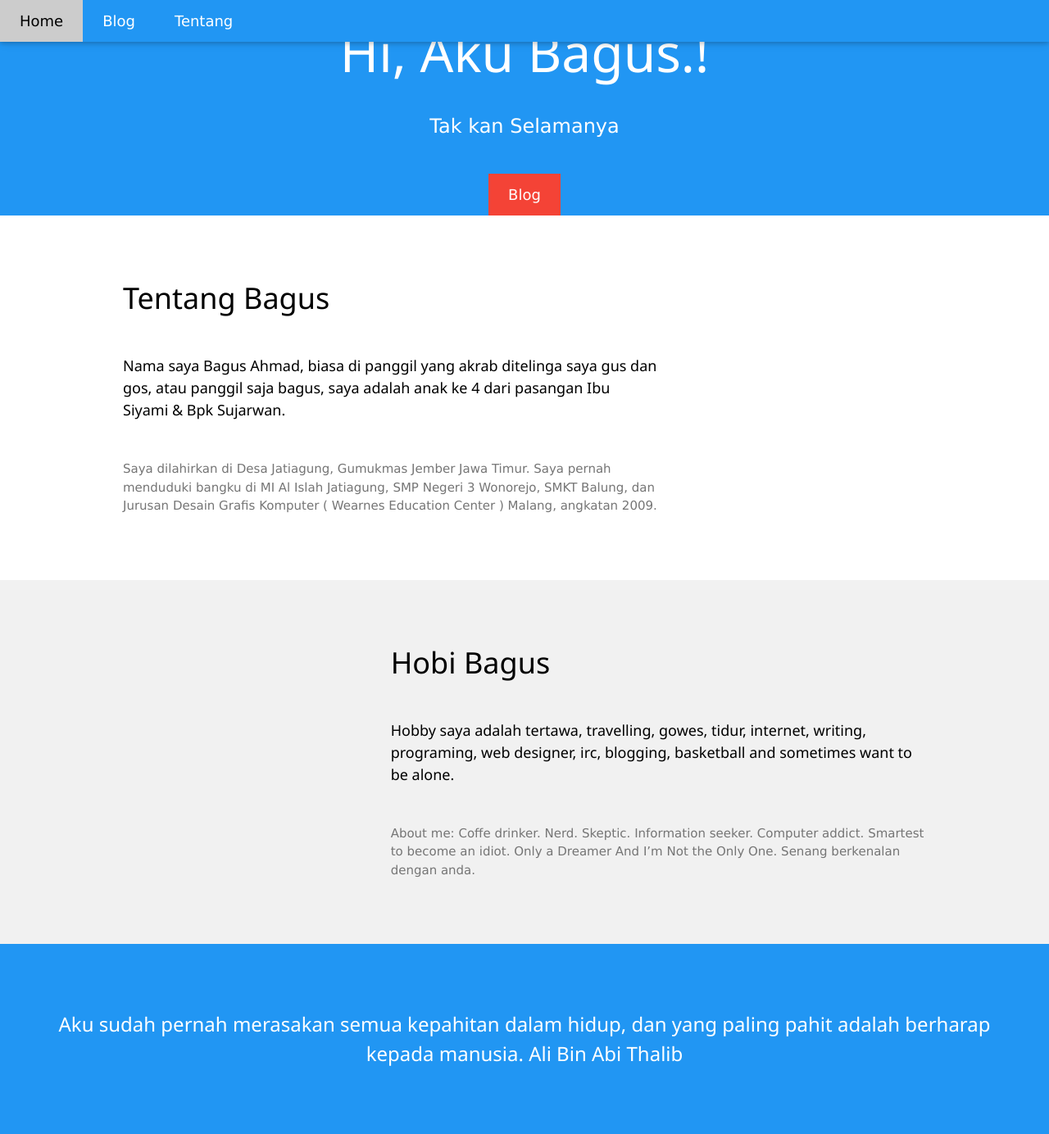
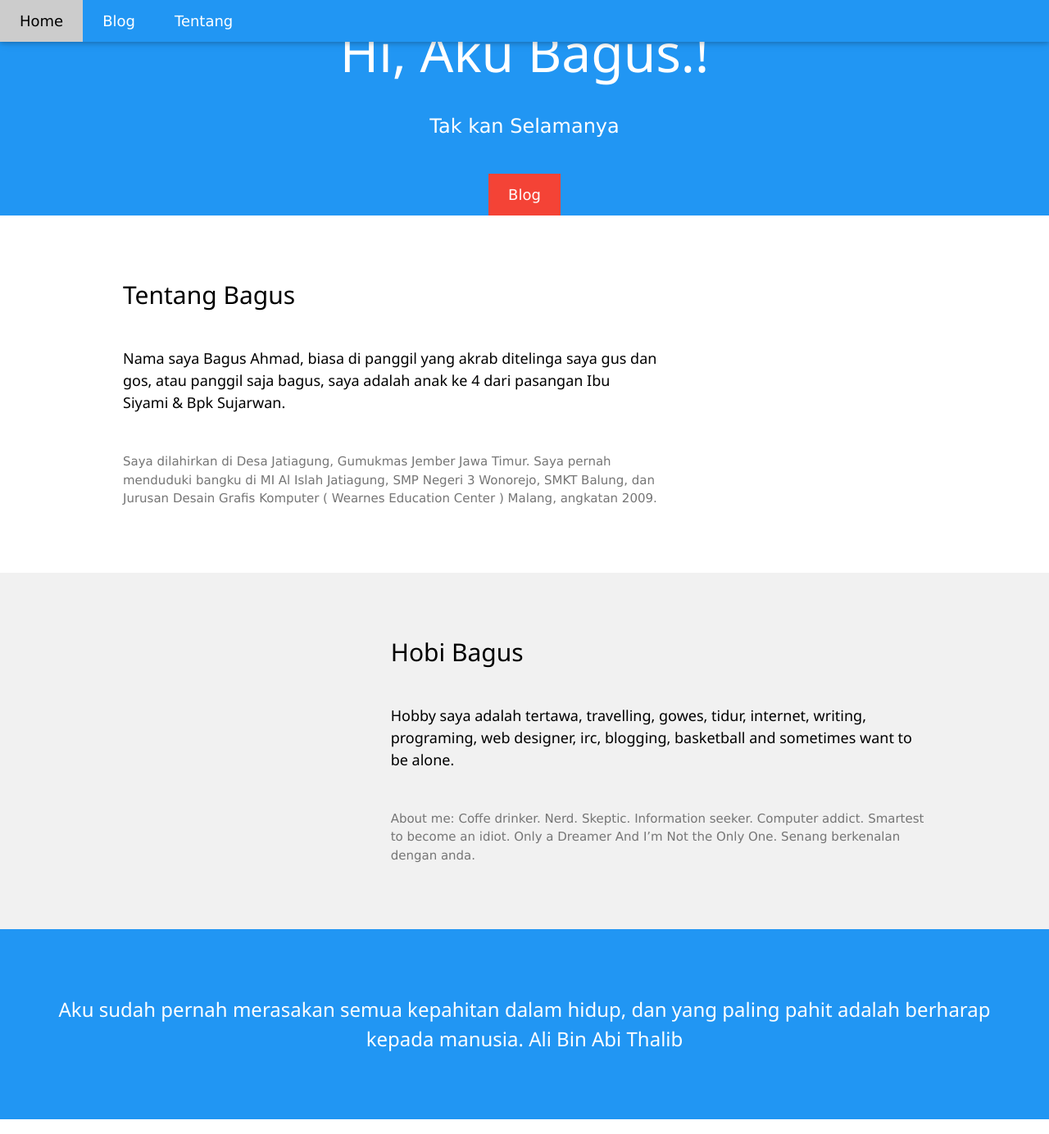
Before and after one commit to Bagus18/Bagus18.github.io, a Jekyll site: the page built from index.md, in a window 1280 px wide and 1384 px high. Shown: the whole window at 82% size. Built offline with Jekyll 4.4.1, drawn with Linux system fonts in a browser that asks for light colours; nearby versions of some CDN libraries; library files that are not in the unit come from our copies.

Commit message:
Update Thu, Nov 02, 2017  3:38:57 PM

```diff
--- a/_layouts/bagus.html
+++ b/_layouts/bagus.html
@@ -14,7 +14,7 @@
 <div class="w3-row-padding w3-padding-64 w3-container">
   <div class="w3-content">
     <div class="w3-twothird">
-      <h1>Tentang Bagus</h1>
+      <h2>Tentang Bagus</h2>
       <h5 class="w3-padding-32">Nama saya Bagus Ahmad, biasa di panggil yang akrab ditelinga saya gus dan gos, atau panggil saja bagus, saya adalah anak ke 4 dari pasangan Ibu Siyami & Bpk Sujarwan.</h5>
 <p class="w3-text-grey">Saya dilahirkan di Desa Jatiagung, Gumukmas Jember Jawa Timur. Saya pernah menduduki bangku di MI Al Islah Jatiagung, SMP Negeri 3 Wonorejo, SMKT Balung, dan Jurusan Desain Grafis Komputer ( Wearnes Education Center ) Malang, angkatan 2009.
 
@@ -35,7 +35,7 @@
     </div>
 
     <div class="w3-twothird">
-      <h1>Hobi Bagus</h1>
+      <h2>Hobi Bagus</h2>
       <h5 class="w3-padding-32">Hobby saya adalah tertawa, travelling, gowes, tidur, internet, writing, programing, web designer, irc, blogging,  basketball and sometimes want to be alone.</h5>
 
       <p class="w3-text-grey">About me: Coffe drinker. Nerd. Skeptic. Information seeker. Computer addict. Smartest to become an idiot.
```
